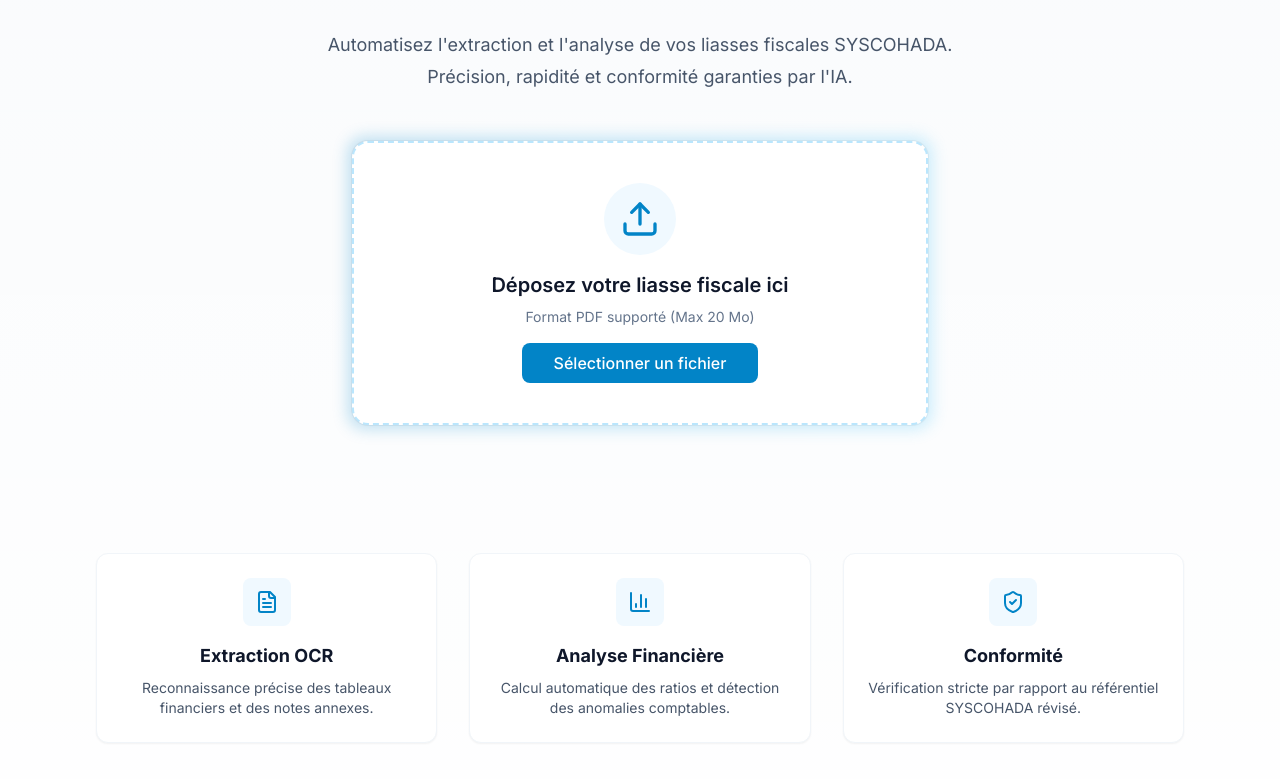
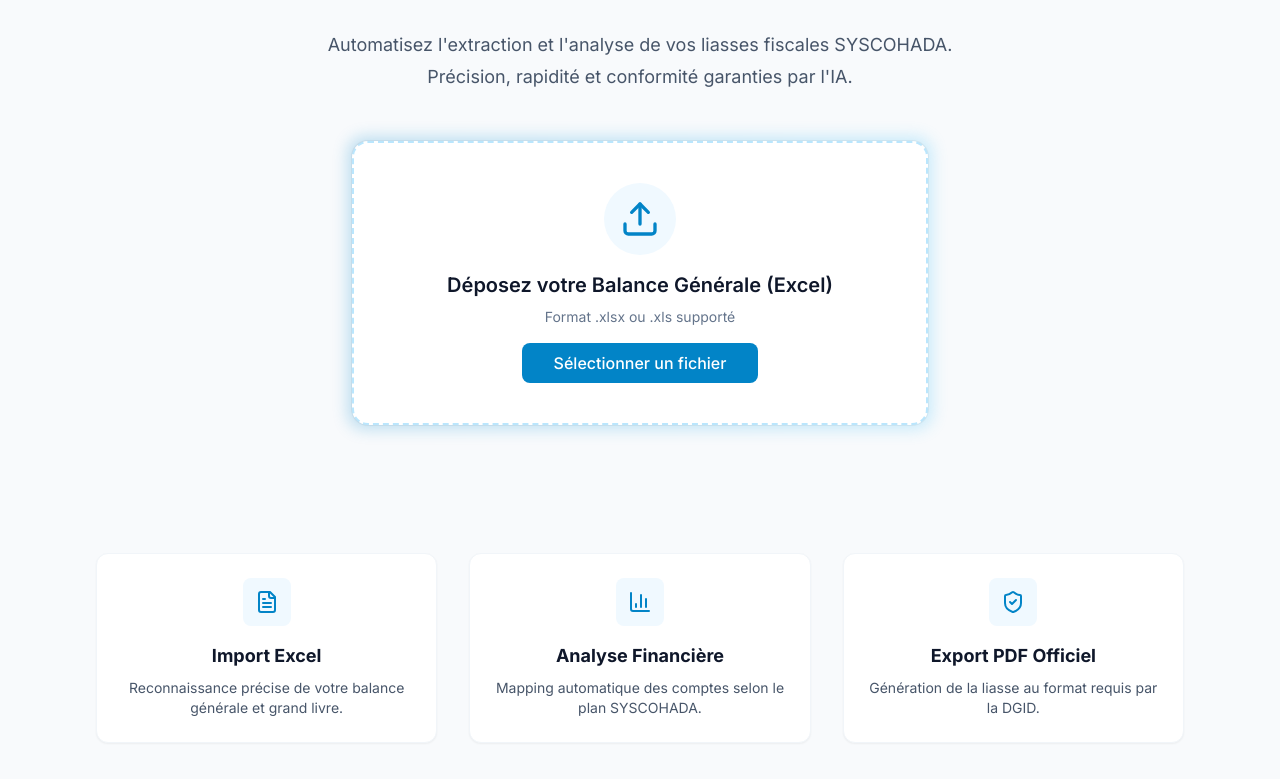
Before and after one commit to falang221/syscohada-liasse-expert, a Next.js app in the folder frontend/: page / in a window 1280 px wide. Shown: the part 345-1124 px from the top of the page. Built offline with nearby package versions, Linux system fonts and the light colour scheme.

Commit message:
feat(frontend): integrate excel upload and pdf download

```diff
--- a/frontend/src/app/page.tsx
+++ b/frontend/src/app/page.tsx
@@ -1,8 +1,63 @@
-import { Upload, FileText, BarChart3, ShieldCheck } from "lucide-react";
+"use client";
+
+import { Upload, FileText, BarChart3, ShieldCheck, Loader2 } from "lucide-react";
+import { useState, useRef } from "react";
 
 export default function Home() {
+  const [isDragging, setIsDragging] = useState(false);
+  const [isLoading, setIsLoading] = useState(false);
+  const [error, setError] = useState<string | null>(null);
+  const fileInputRef = useRef<HTMLInputElement>(null);
+
+  const handleFileChange = async (e: React.ChangeEvent<HTMLInputElement>) => {
+    const file = e.target.files?.[0];
+    if (file) {
+      await uploadAndGenerate(file);
+    }
+  };
+
+  const uploadAndGenerate = async (file: File) => {
+    if (!file.name.endsWith('.xlsx') && !file.name.endsWith('.xls')) {
+      setError("Veuillez sélectionner un fichier Excel (.xlsx ou .xls)");
+      return;
+    }
+
+    setIsLoading(true);
+    setError(null);
+    const formData = new FormData();
+    formData.append("file", file);
+
+    try {
+      const response = await fetch("http://localhost:8000/api/generate-liasse", {
+        method: "POST",
+        body: formData,
+      });
+
+      if (!response.ok) {
+        const errorData = await response.json().catch(() => null);
+        throw new Error(errorData?.detail || "Erreur lors de la génération de la liasse");
+      }
+
+      const blob = await response.blob();
+      const url = window.URL.createObjectURL(blob);
+      const a = document.createElement("a");
+      a.href = url;
+      a.download = `Liasse_${file.name.replace(/\.[^/.]+$/, "")}.pdf`;
+      document.body.appendChild(a);
+      a.click();
+      window.URL.revokeObjectURL(url);
+      document.body.removeChild(a);
+    } catch (err: any) {
+      setError(err.message);
+    } finally {
+      setIsLoading(false);
+      // Reset input
+      if (fileInputRef.current) fileInputRef.current.value = '';
+    }
+  };
+
   return (
-    <main className="flex min-height-screen flex-col items-center justify-between p-24">
+    <main className="flex min-h-screen flex-col items-center justify-between p-24 bg-secondary-50">
       <div className="z-10 max-w-5xl w-full items-center justify-between font-mono text-sm lg:flex">
         <p className="fixed left-0 top-0 flex w-full justify-center border-b border-gray-300 bg-gradient-to-b from-zinc-200 pb-6 pt-8 backdrop-blur-2xl dark:border-neutral-800 dark:bg-zinc-800/30 dark:from-inherit lg:static lg:w-auto  lg:rounded-xl lg:border lg:bg-gray-200 lg:p-4 lg:dark:bg-zinc-800/30">
           SYSCOHADA&nbsp;
@@ -20,25 +75,53 @@
         </p>
 
         <div className="mt-12 w-full max-w-xl">
-          <div className="relative group cursor-pointer">
+          <input
+            type="file"
+            ref={fileInputRef}
+            onChange={handleFileChange}
+            accept=".xlsx,.xls"
+            className="hidden"
+          />
+          <div
+            className="relative group cursor-pointer"
+            onClick={() => !isLoading && fileInputRef.current?.click()}
+            onDragOver={(e) => { e.preventDefault(); setIsDragging(true); }}
+            onDragLeave={() => setIsDragging(false)}
+            onDrop={(e) => {
+              e.preventDefault();
+              setIsDragging(false);
+              const file = e.dataTransfer.files[0];
+              if (file) uploadAndGenerate(file);
+            }}
+          >
             <div className="absolute -inset-1 bg-gradient-to-r from-primary-600 to-primary-400 rounded-2xl blur opacity-25 group-hover:opacity-50 transition duration-1000 group-hover:duration-200"></div>
-            <div className="relative px-7 py-10 bg-white ring-1 ring-gray-900/5 rounded-2xl leading-none flex flex-col items-center justify-center space-y-4 border-2 border-dashed border-primary-200 hover:border-primary-400 transition-colors">
+            <div className={`relative px-7 py-10 bg-white ring-1 ring-gray-900/5 rounded-2xl leading-none flex flex-col items-center justify-center space-y-4 border-2 border-dashed ${isDragging ? 'border-primary-600 bg-primary-50' : 'border-primary-200 hover:border-primary-400'} transition-colors`}>
               <div className="bg-primary-50 p-4 rounded-full">
-                <Upload className="w-10 h-10 text-primary-600" />
+                {isLoading ? (
+                  <Loader2 className="w-10 h-10 text-primary-600 animate-spin" />
+                ) : (
+                  <Upload className="w-10 h-10 text-primary-600" />
+                )}
               </div>
               <div className="text-center">
                 <p className="text-xl font-semibold text-secondary-900">
-                  Déposez votre liasse fiscale ici
+                  {isLoading ? "Génération en cours..." : "Déposez votre Balance Générale (Excel)"}
                 </p>
                 <p className="text-sm text-secondary-500 mt-2">
-                  Format PDF supporté (Max 20 Mo)
+                  Format .xlsx ou .xls supporté
                 </p>
               </div>
-              <button className="bg-primary-600 text-white px-8 py-3 rounded-lg font-medium hover:bg-primary-700 transition-colors">
-                Sélectionner un fichier
+              <button
+                disabled={isLoading}
+                className="bg-primary-600 text-white px-8 py-3 rounded-lg font-medium hover:bg-primary-700 transition-colors disabled:opacity-50 disabled:cursor-not-allowed"
+              >
+                {isLoading ? "Traitement..." : "Sélectionner un fichier"}
               </button>
             </div>
           </div>
+          {error && (
+            <p className="mt-4 text-red-600 text-sm font-medium">{error}</p>
+          )}
         </div>
       </div>
 
@@ -47,9 +130,9 @@
           <div className="bg-primary-50 p-3 rounded-lg mb-4">
             <FileText className="w-6 h-6 text-primary-600" />
           </div>
-          <h3 className="text-lg font-bold text-secondary-900">Extraction OCR</h3>
+          <h3 className="text-lg font-bold text-secondary-900">Import Excel</h3>
           <p className="text-secondary-600 text-sm mt-2">
-            Reconnaissance précise des tableaux financiers et des notes annexes.
+            Reconnaissance précise de votre balance générale et grand livre.
           </p>
         </div>
         <div className="p-6 bg-white rounded-xl shadow-sm border border-secondary-100 flex flex-col items-center text-center">
@@ -58,16 +141,16 @@
           </div>
           <h3 className="text-lg font-bold text-secondary-900">Analyse Financière</h3>
           <p className="text-secondary-600 text-sm mt-2">
-            Calcul automatique des ratios et détection des anomalies comptables.
+            Mapping automatique des comptes selon le plan SYSCOHADA.
           </p>
         </div>
         <div className="p-6 bg-white rounded-xl shadow-sm border border-secondary-100 flex flex-col items-center text-center">
           <div className="bg-primary-50 p-3 rounded-lg mb-4">
             <ShieldCheck className="w-6 h-6 text-primary-600" />
           </div>
-          <h3 className="text-lg font-bold text-secondary-900">Conformité</h3>
+          <h3 className="text-lg font-bold text-secondary-900">Export PDF Officiel</h3>
           <p className="text-secondary-600 text-sm mt-2">
-            Vérification stricte par rapport au référentiel SYSCOHADA révisé.
+            Génération de la liasse au format requis par la DGID.
           </p>
         </div>
       </div>
```
